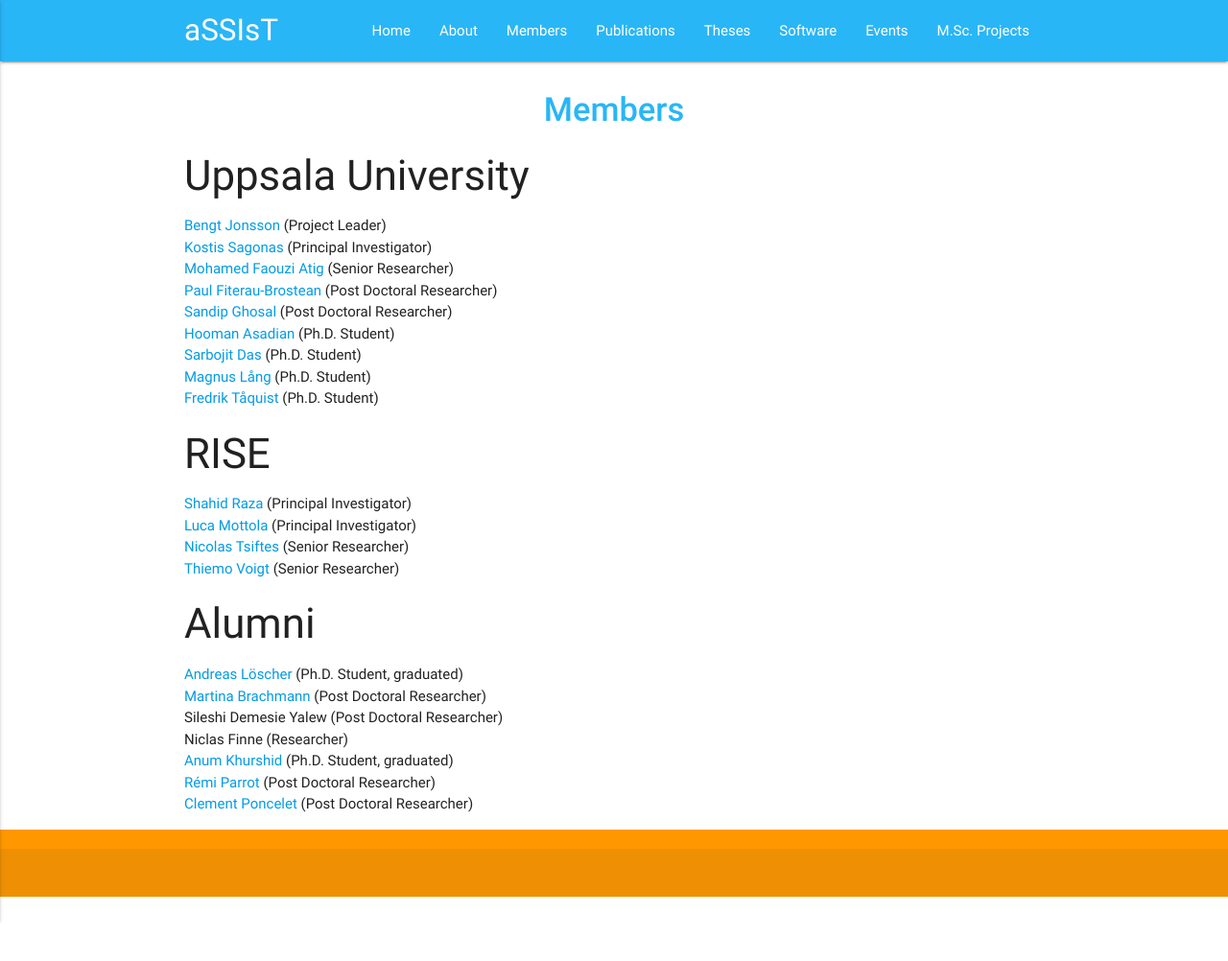
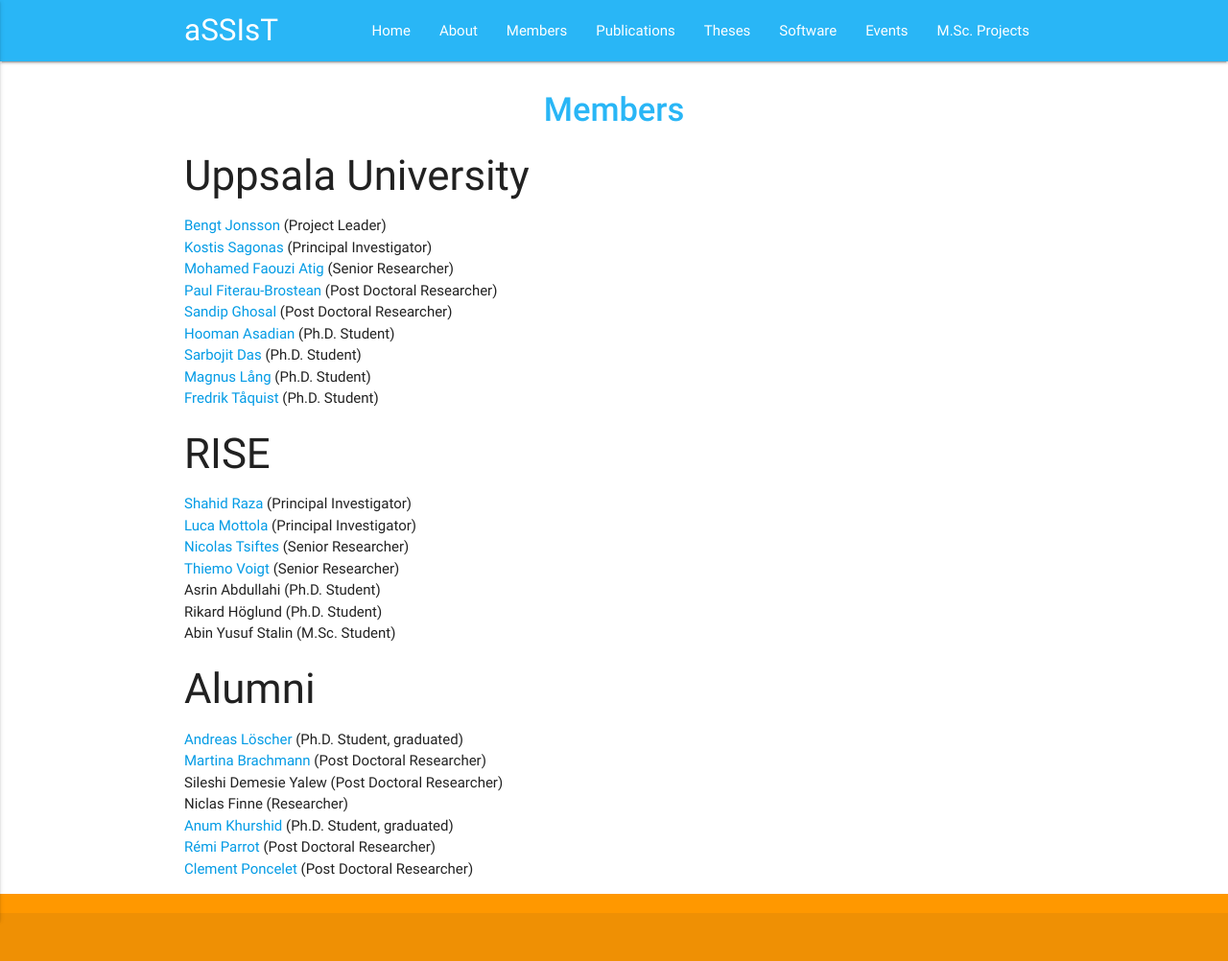
Before and after one commit to assist-project/assist-project.github.io, a Jekyll site: the page built from 02-members.md, in a window 1280 px wide. Shown: the whole page at 96% size. Built offline with Jekyll 4.4.1, drawn with Linux system fonts in a browser that asks for light colours; before the commit the page ends 935 px from its top, so only the background shows below that.

Commit message:
added members

```diff
--- a/02-members.md
+++ b/02-members.md
@@ -22,7 +22,9 @@ permalink: /members/
 - [Luca Mottola][LucaMottolaHomepage] (Principal Investigator)
 - [Nicolas Tsiftes][NicolasTsiftesHomepage] (Senior Researcher)
 - [Thiemo Voigt][ThiemoVoigtHomepage] (Senior Researcher)
-- [Chetna Singhal]: [ChetnaSinghalHomepage] (Post Doctoral Researcher)
+- Asrin Abdullahi (Ph.D. Student)
+- Rikard Höglund (Ph.D. Student)
+- Abin Yusuf Stalin (M.Sc. Student)
 
 ### Alumni
 - [Andreas Löscher][AndreasLöscherScholar] (Ph.D. Student, graduated)
```
Also changed, not shown: other parts of 02-members.md (+1 -0 lines).
